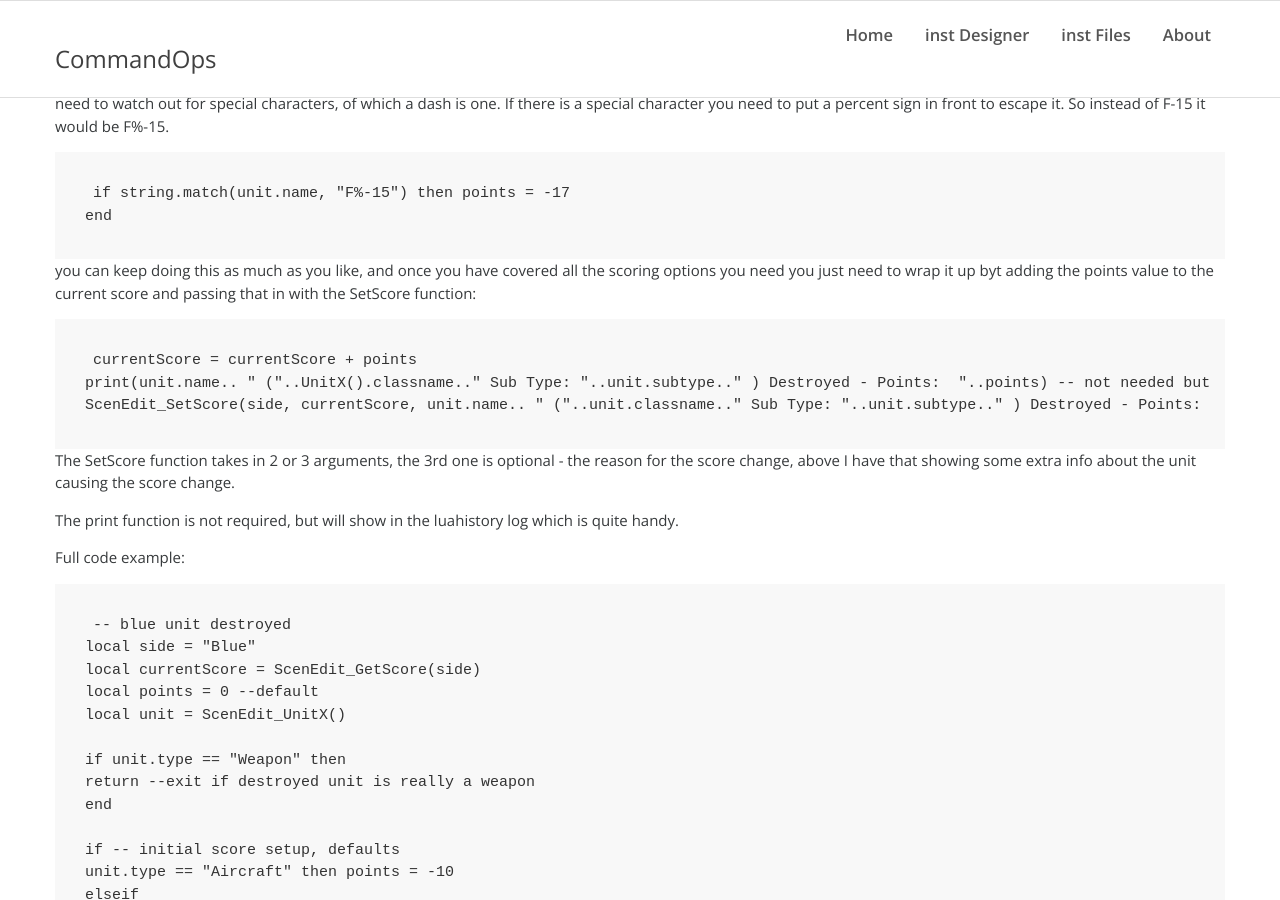
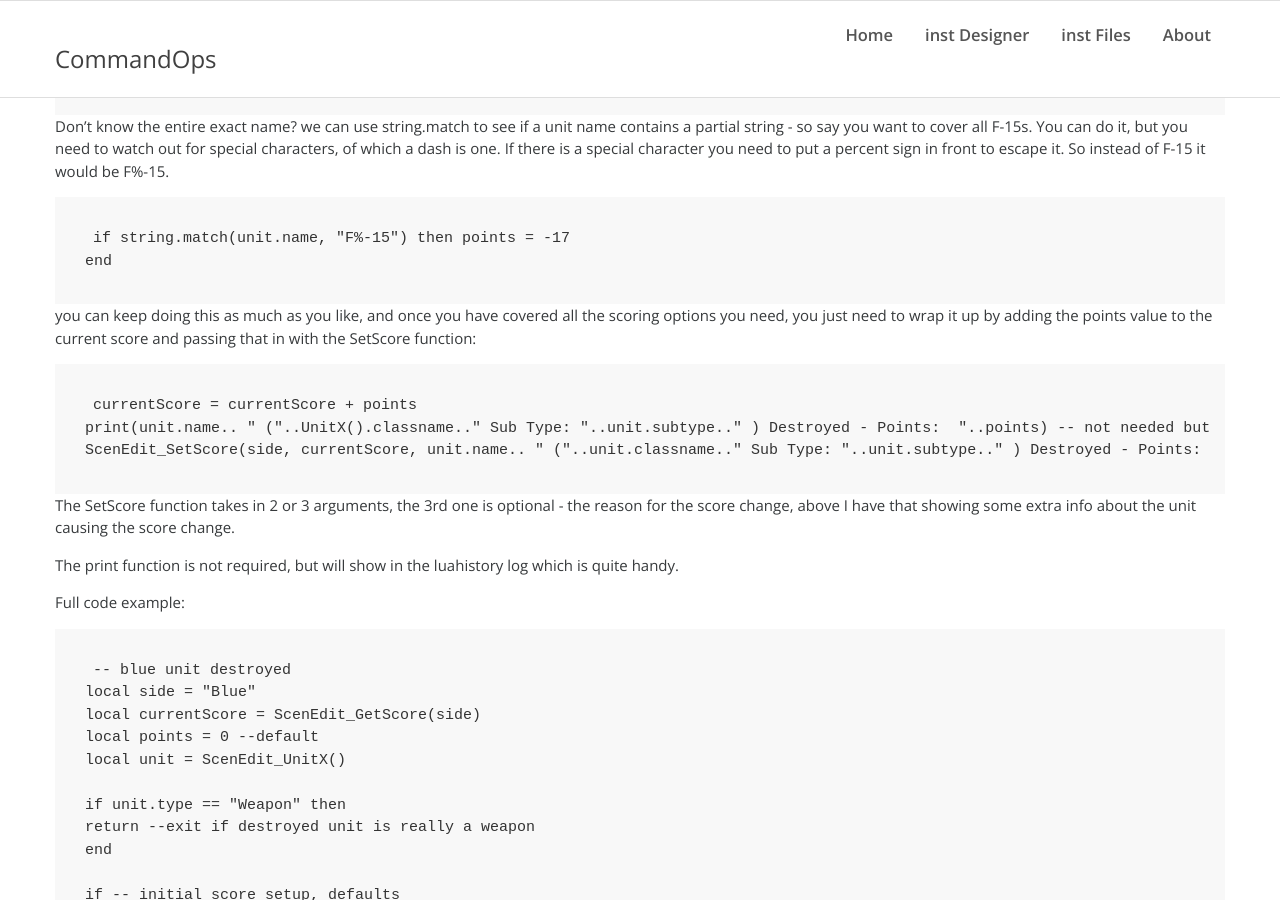
Before and after one commit to commandops/commandops.github.io, a Jekyll site: the page built from posts/lua-scoring-example.md, in a window 1280 px wide and 900 px high, scrolled down 2090 px. Built offline with Jekyll 4.4.1, drawn with Linux system fonts in a browser that asks for light colours; our own code applies the rules of GitHub Pages for plain Markdown files; comment, search, counter and statistics services are not loaded; some of the changed text lies outside the part shown.

Commit message:
Update lua-scoring-example.md

````diff
--- a/posts/lua-scoring-example.md
+++ b/posts/lua-scoring-example.md
@@ -88,7 +89,7 @@
 end
 ```
 
-you can keep doing this as much as you like, and once you have covered all the scoring options you need you just need to wrap it up byt adding the points value to the current score and passing that in with the SetScore function:
+you can keep doing this as much as you like, and once you have covered all the scoring options you need, you just need to wrap it up by adding the points value to the current score and passing that in with the SetScore function:
 
 ```
 currentScore = currentScore + points
````
Also changed, not shown: other parts of posts/lua-scoring-example.md (+1 -0 lines).
